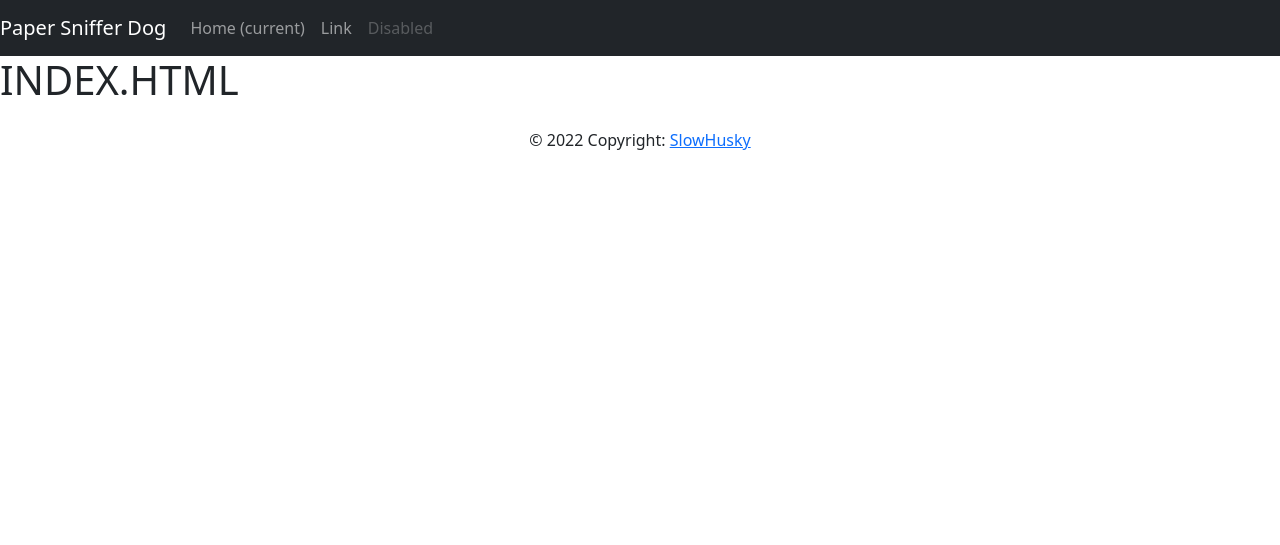
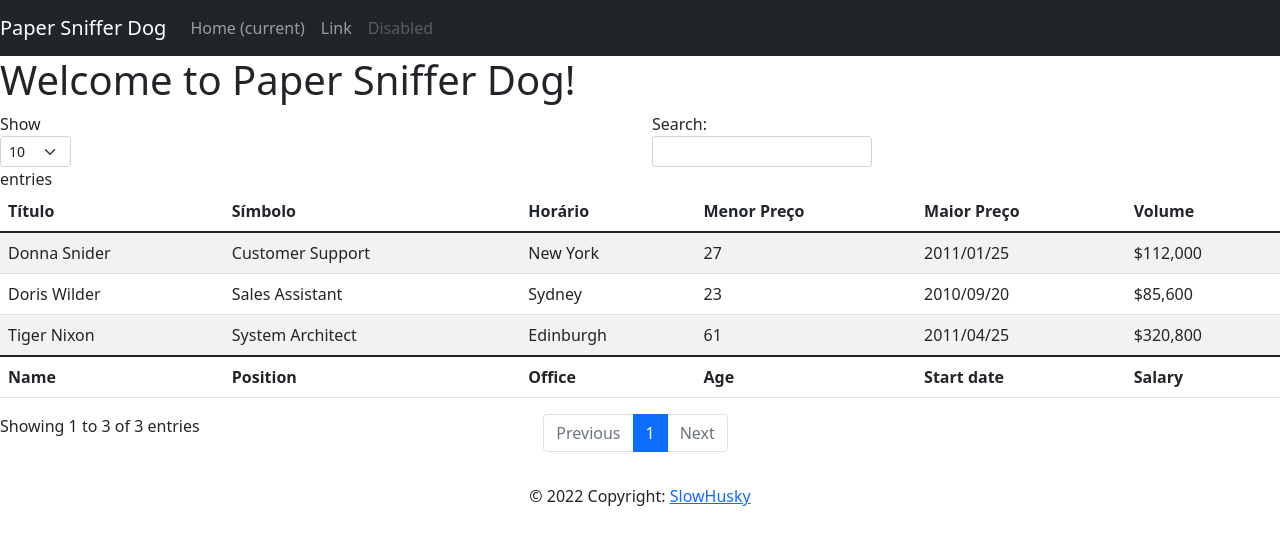
Before and after one commit to SlowHusky/Paper-Sniffer-Dog, a Django app: page /getpapers/ in a window 1280 px wide. Shown: the top 545 px of the page. Run offline with Django 4.2, Linux system fonts and the light colour scheme; some libraries are stand-ins or nearby versions.

Commit message:
Adição do Datatables

```diff
--- a/papersnifferdog/getpapers/templates/getpapers/header.html
+++ b/papersnifferdog/getpapers/templates/getpapers/header.html
@@ -3,14 +3,25 @@
     <title>Paper Sniffer Dog</title>
     <meta charset="utf-8">
     <meta name="viewport" content="width=device-width,initial-scale=1,shrink-to-fit=no">
-    <link rel="stylesheet" type="text/css" href="https://cdn.datatables.net/1.11.5/css/jquery.dataTables.css">
-    <script type="text/javascript" charset="utf8" src="https://cdn.datatables.net/1.11.5/js/jquery.dataTables.js"></script>
     <link href="https://cdn.jsdelivr.net/npm/bootstrap@5.1.3/dist/css/bootstrap.min.css" rel="stylesheet" integrity="sha384-1BmE4kWBq78iYhFldvKuhfTAU6auU8tT94WrHftjDbrCEXSU1oBoqyl2QvZ6jIW3" crossorigin="anonymous">
     <script src="https://cdn.jsdelivr.net/npm/bootstrap@5.1.3/dist/js/bootstrap.bundle.min.js" integrity="sha384-ka7Sk0Gln4gmtz2MlQnikT1wXgYsOg+OMhuP+IlRH9sENBO0LRn5q+8nbTov4+1p" crossorigin="anonymous"></script>
     <script src="https://ajax.googleapis.com/ajax/libs/jquery/3.6.0/jquery.min.js"></script>
     <script src="https://cdn.jsdelivr.net/npm/@popperjs/core@2.10.2/dist/umd/popper.min.js" integrity="sha384-7+zCNj/IqJ95wo16oMtfsKbZ9ccEh31eOz1HGyDuCQ6wgnyJNSYdrPa03rtR1zdB" crossorigin="anonymous"></script>
     <script src="https://cdn.jsdelivr.net/npm/bootstrap@5.1.3/dist/js/bootstrap.min.js" integrity="sha384-QJHtvGhmr9XOIpI6YVutG+2QOK9T+ZnN4kzFN1RtK3zEFEIsxhlmWl5/YESvpZ13" crossorigin="anonymous"></script>
+
+    <script type="text/javascript" language="javascript" src="https://cdnjs.cloudflare.com/ajax/libs/twitter-bootstrap/5.0.1/css/bootstrap.min.css"></script>
+    <script type="text/javascript" language="javascript" src="https://cdn.datatables.net/1.11.5/js/jquery.dataTables.min.js"></script>
+	<script type="text/javascript" language="javascript" src="https://cdn.datatables.net/1.11.5/js/dataTables.bootstrap5.min.js"></script>
     <link rel="stylesheet" src="./stylesheet.css">
+    <script type="text/javascript" class="init">
+
+
+        $(document).ready(function() {
+            $('#example').DataTable();
+        } );
+
+
+    </script>
 </head>
 <body>
     <nav class="navbar navbar-expand-md navbar-dark bg-dark mb- "><a class="navbar-brand" href="{% url 'index' %}">Paper Sniffer Dog</a>
--- a/papersnifferdog/getpapers/templates/getpapers/index.html
+++ b/papersnifferdog/getpapers/templates/getpapers/index.html
@@ -2,7 +2,57 @@
 
 {% block content %}
 
-<h1>INDEX.HTML</h1>
+<h1>Welcome to Paper Sniffer Dog!</h1>
+
+
+<table id="example" class="table table-striped"  style="width:100%">
+    <thead>
+        <tr>
+            <th>Título</th>
+            <th>Símbolo</th>
+            <th>Horário</th>
+            <th>Menor Preço</th>
+            <th>Maior Preço</th>
+            <th>Volume</th>
+        </tr>
+    </thead>
+    <tbody>
+        <tr>
+            <td>Tiger Nixon</td>
+            <td>System Architect</td>
+            <td>Edinburgh</td>
+            <td>61</td>
+            <td>2011/04/25</td>
+            <td>$320,800</td>
+        </tr>
+        <tr>
+            <td>Doris Wilder</td>
+            <td>Sales Assistant</td>
+            <td>Sydney</td>
+            <td>23</td>
+            <td>2010/09/20</td>
+            <td>$85,600</td>
+        </tr>
+        <tr>
+            <td>Donna Snider</td>
+            <td>Customer Support</td>
+            <td>New York</td>
+            <td>27</td>
+            <td>2011/01/25</td>
+            <td>$112,000</td>
+        </tr>
+    </tbody>
+    <tfoot>
+        <tr>
+            <th>Name</th>
+            <th>Position</th>
+            <th>Office</th>
+            <th>Age</th>
+            <th>Start date</th>
+            <th>Salary</th>
+        </tr>
+    </tfoot>
+</table>
 
 {% include 'getpapers/footer.html' %}
 
```
